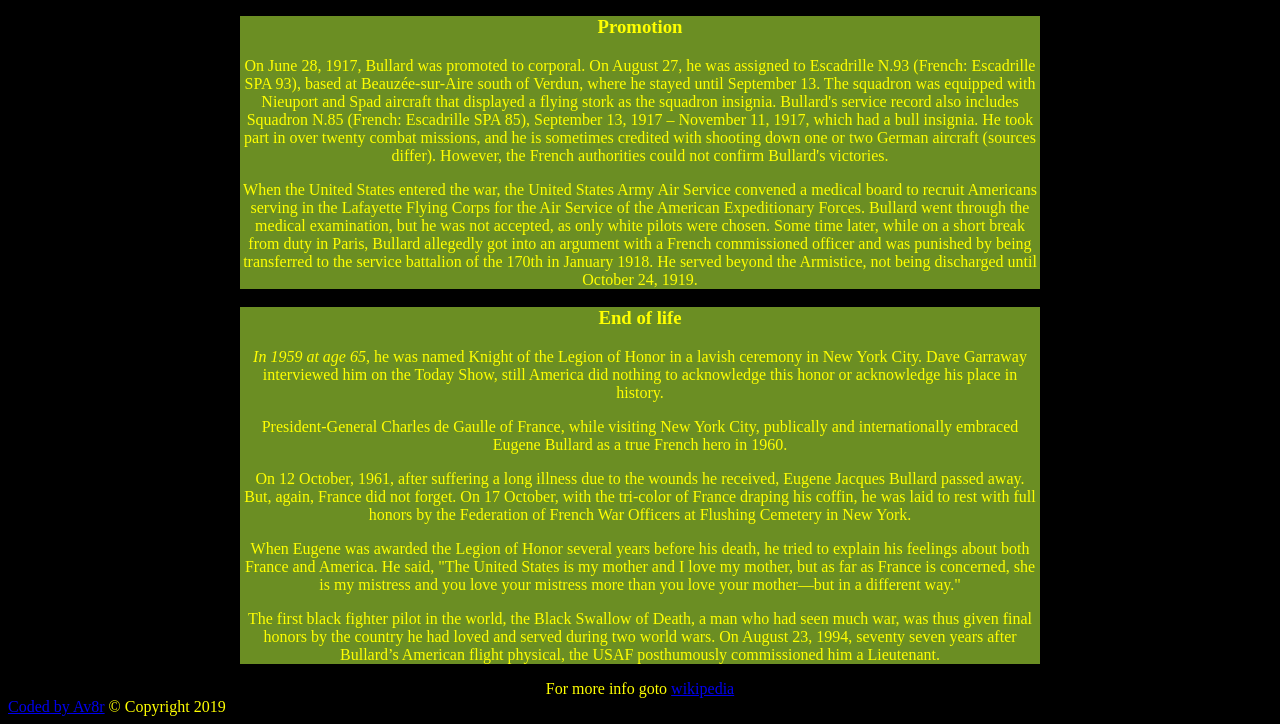
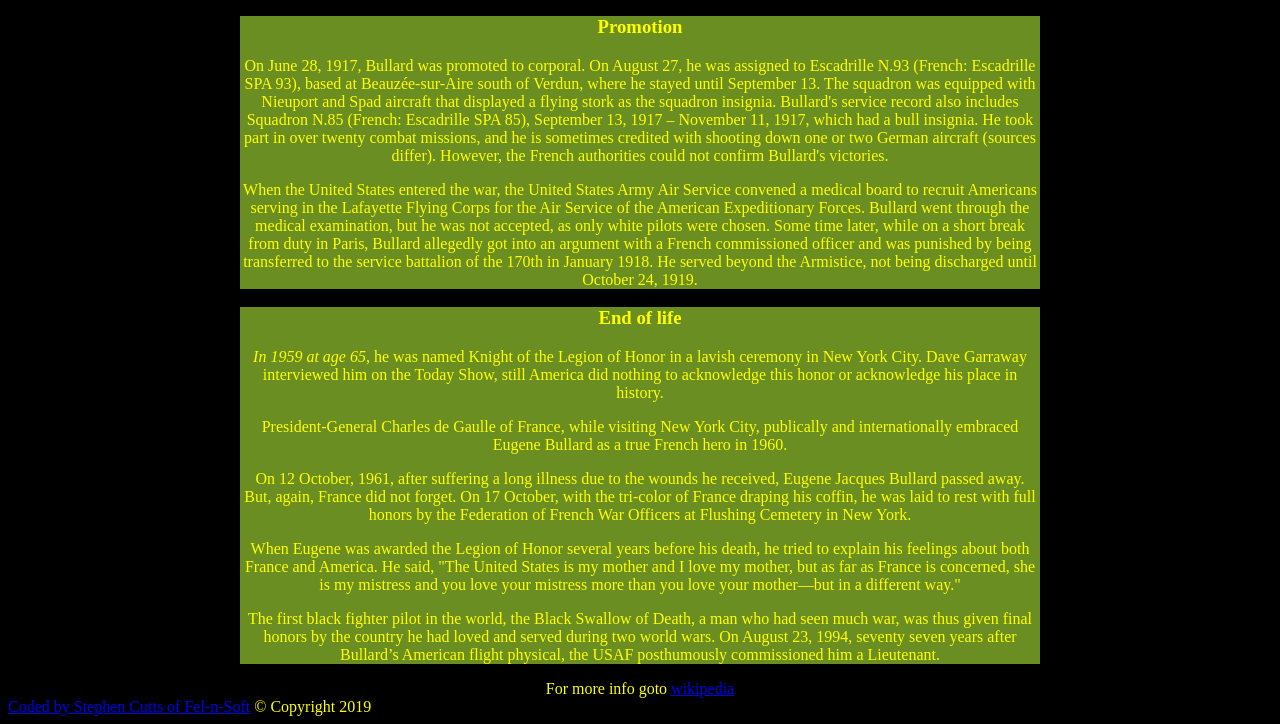
Before and after one commit to sbcutts1981/Tribute, a plain HTML site: page index.html in a window 1280 px wide. Shown: the part 2105-2829 px from the top of the page. Drawn offline with Linux system fonts and the light colour scheme.

Commit message:
added authors name

```diff
--- a/index.html
+++ b/index.html
@@ -85,7 +85,7 @@
 
    <section id="extern"> For more info goto <a target= "_blank" href="https://en.wikipedia.org/wiki/Eugene_Bullard">wikipedia</a></section>
    </div>
-<footer> <a id="tribute-link" target="_blank" href="https://github.com/av8r214">Coded by Av8r</a> &copy; Copyright 2019</footer>
+<footer> <a id="tribute-link" target="_blank" href="https://github.com/av8r214">Coded by Stephen Cutts of Fel-n-Soft</a> &copy; Copyright 2019</footer>
 </body>
 
 </html>
```
